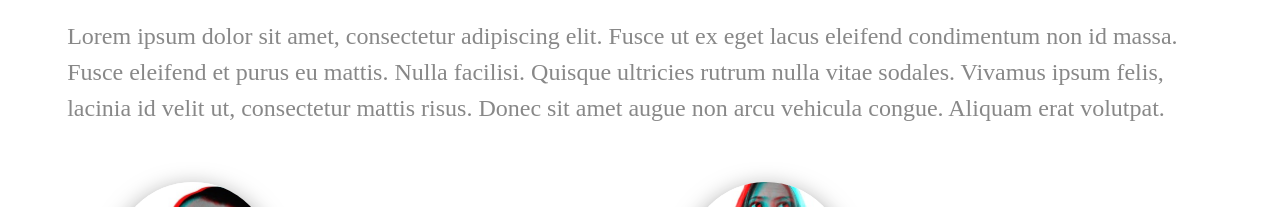
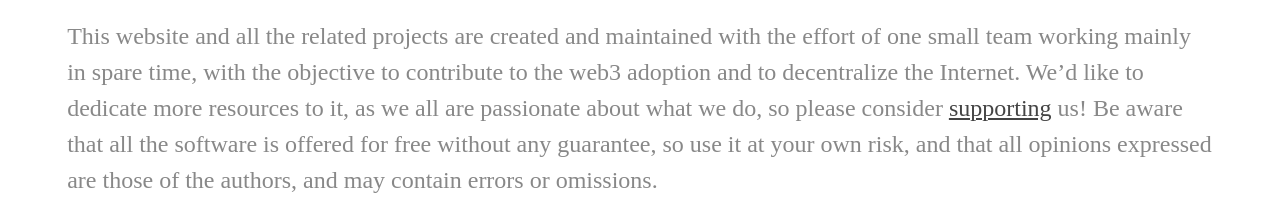
Before and after one commit to blockopszone/www-blockops-zone, an Eleventy site: page src/about.md in a window 1280 px wide. Shown: the part 244-451 px from the top of the page. Built offline with nearby package versions, Linux system fonts and the light colour scheme; Eleventy itself is replaced by a stand-in of ours; files that its build step writes are made by us from their sources; a web font is replaced by a local one.

Commit message:
About us text

```diff
--- a/src/about.md
+++ b/src/about.md
@@ -3,7 +3,7 @@ layout: base-layout.njk
 title: About us
 ---
 <h1> Get in Touch </h1>
-<h3>Lorem ipsum dolor sit amet, consectetur adipiscing elit. Fusce ut ex eget lacus eleifend condimentum non id massa. Fusce eleifend et purus eu mattis. Nulla facilisi. Quisque ultricies rutrum nulla vitae sodales. Vivamus ipsum felis, lacinia id velit ut, consectetur mattis risus. Donec sit amet augue non arcu vehicula congue. Aliquam erat volutpat.
+<h3>This website and all the related projects are created and maintained with the effort of one small team working mainly in spare time, with the objective to contribute to the web3 adoption and to decentralize the Internet. We’d like to dedicate more resources to it, as we all are passionate about what we do, so please consider <a href="/contribute">supporting</a> us! Be aware that all the software is offered for free without any guarantee, so use it at your own risk, and that all opinions expressed are those of the authors, and may contain errors or omissions.
 </h3>
 
 <div class="social-container">
```
